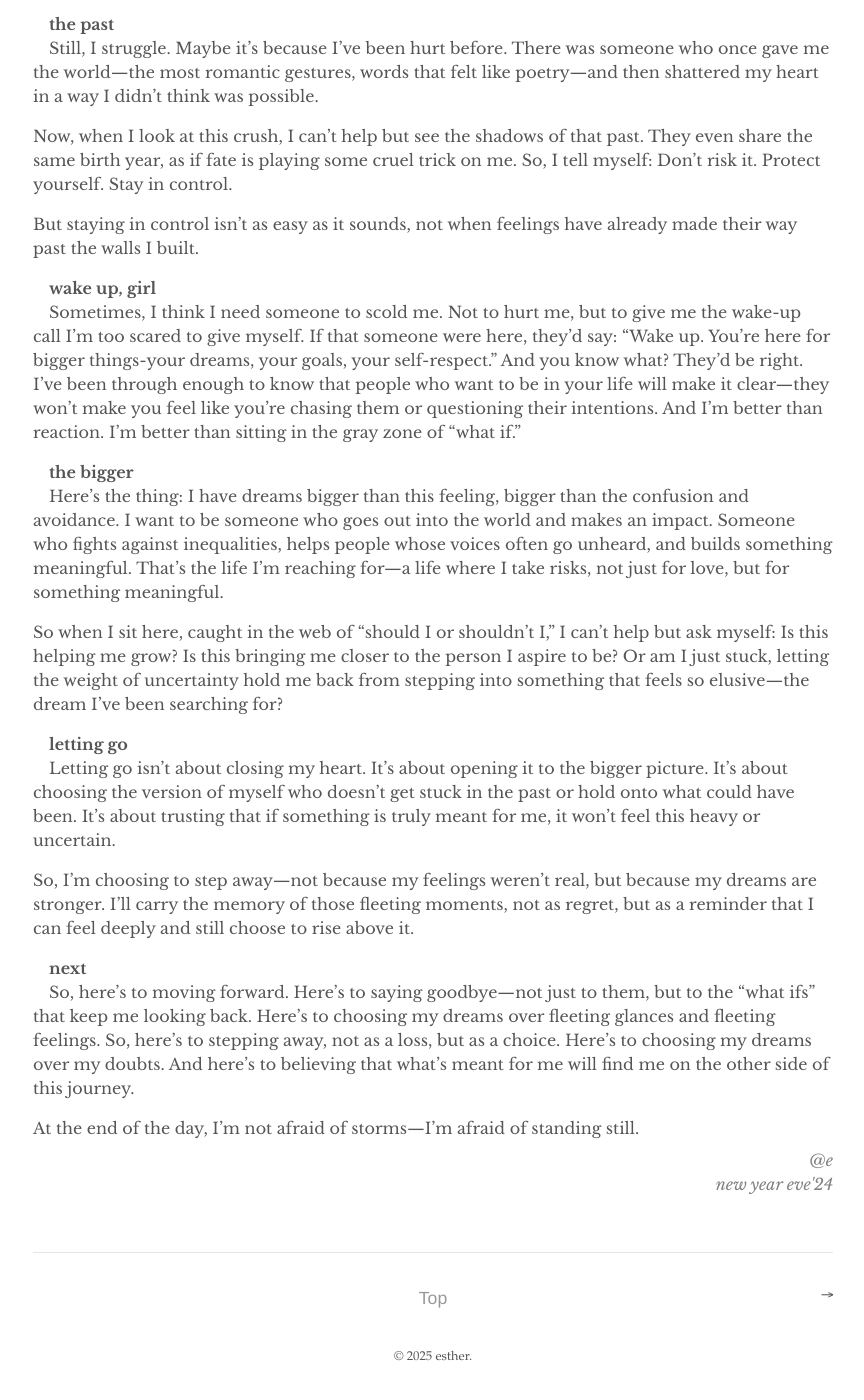
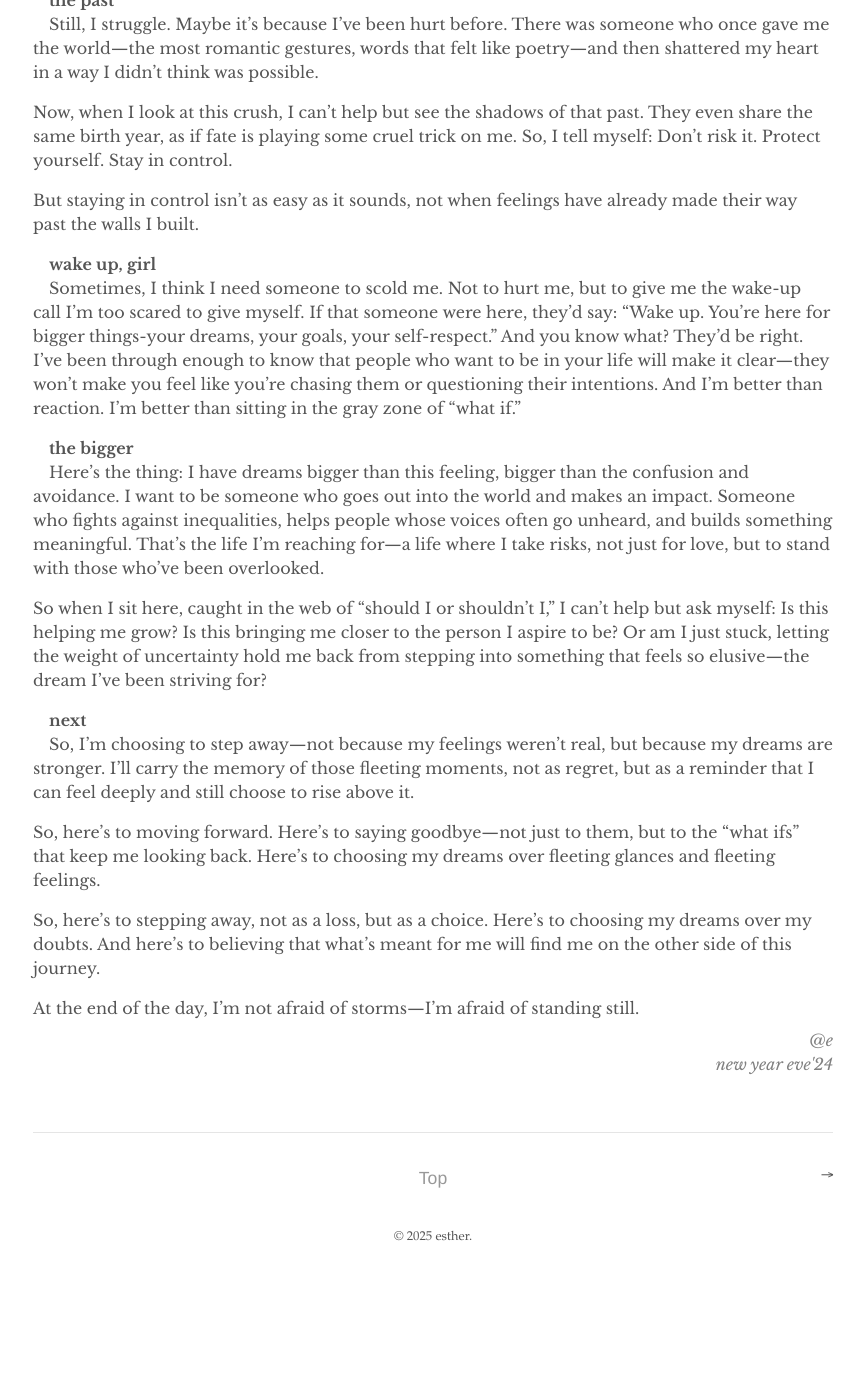
Before and after one commit to estorii/estorii.github.io, a Jekyll site: the page built from _posts/2024-12-31-my-crush.md, in a window 1280 px wide and 1400 px high, scrolled down 833 px. Shown: the whole window, without its empty margins (207-1071 px from the left). Built offline with Jekyll 4.4.1, drawn with Linux system fonts in a browser that asks for light colours; comment, search, counter and statistics services are not loaded; after the commit the page ends 2113 px from its top, so only the background shows below that; some of the changed text lies outside the part shown.

Commit message:
Update 2024-12-31-my-crush.md

```diff
--- a/_posts/2024-12-31-my-crush.md
+++ b/_posts/2024-12-31-my-crush.md
@@ -43,17 +43,15 @@ But staying in control isn’t as easy as it sounds, not when feelings have alre
 And you know what? They’d be right. I’ve been through enough to know that people who want to be in your life will make it clear—they won’t make you feel like you’re chasing them or questioning their intentions. And I’m better than reaction. I’m better than sitting in the gray zone of “what if.”
 
 &emsp;**the bigger** <br>
-&emsp;Here’s the thing: I have dreams bigger than this feeling, bigger than the confusion and avoidance. I want to be someone who goes out into the world and makes an impact. Someone who fights against inequalities, helps people whose voices often go unheard, and builds something meaningful. That’s the life I’m reaching for—a life where I take risks, not just for love, but for something meaningful.
+&emsp;Here’s the thing: I have dreams bigger than this feeling, bigger than the confusion and avoidance. I want to be someone who goes out into the world and makes an impact. Someone who fights against inequalities, helps people whose voices often go unheard, and builds something meaningful. That’s the life I’m reaching for—a life where I take risks, not just for love, but to stand with those who’ve been overlooked.
 
-So when I sit here, caught in the web of “should I or shouldn’t I,” I can’t help but ask myself: Is this helping me grow? Is this bringing me closer to the person I aspire to be? Or am I just stuck, letting the weight of uncertainty hold me back from stepping into something that feels so elusive—the dream I’ve been searching for?
-
-&emsp;**letting go** <br>
-&emsp;Letting go isn’t about closing my heart. It’s about opening it to the bigger picture. It’s about choosing the version of myself who doesn’t get stuck in the past or hold onto what could have been. It’s about trusting that if something is truly meant for me, it won’t feel this heavy or uncertain.
-
-So, I’m choosing to step away—not because my feelings weren’t real, but because my dreams are stronger. I’ll carry the memory of those fleeting moments, not as regret, but as a reminder that I can feel deeply and still choose to rise above it.
+So when I sit here, caught in the web of “should I or shouldn’t I,” I can’t help but ask myself: Is this helping me grow? Is this bringing me closer to the person I aspire to be? Or am I just stuck, letting the weight of uncertainty hold me back from stepping into something that feels so elusive—the dream I’ve been striving for?
 
 &emsp;**next** <br>
-&emsp;So, here’s to moving forward. Here’s to saying goodbye—not just to them, but to the “what ifs” that keep me looking back. Here’s to choosing my dreams over fleeting glances and fleeting feelings.
+&emsp;So, I’m choosing to step away—not because my feelings weren’t real, but because my dreams are stronger. I’ll carry the memory of those fleeting moments, not as regret, but as a reminder that I can feel deeply and still choose to rise above it.
+
+So, here’s to moving forward. Here’s to saying goodbye—not just to them, but to the “what ifs” that keep me looking back. Here’s to choosing my dreams over fleeting glances and fleeting feelings.
+
 So, here’s to stepping away, not as a loss, but as a choice. Here’s to choosing my dreams over my doubts. And here’s to believing that what’s meant for me will find me on the other side of this journey.
 
  At the end of the day, I’m not afraid of storms—I’m afraid of standing still.
```
Also changed, not shown: other parts of _posts/2024-12-31-my-crush.md (+1 -1 lines).
